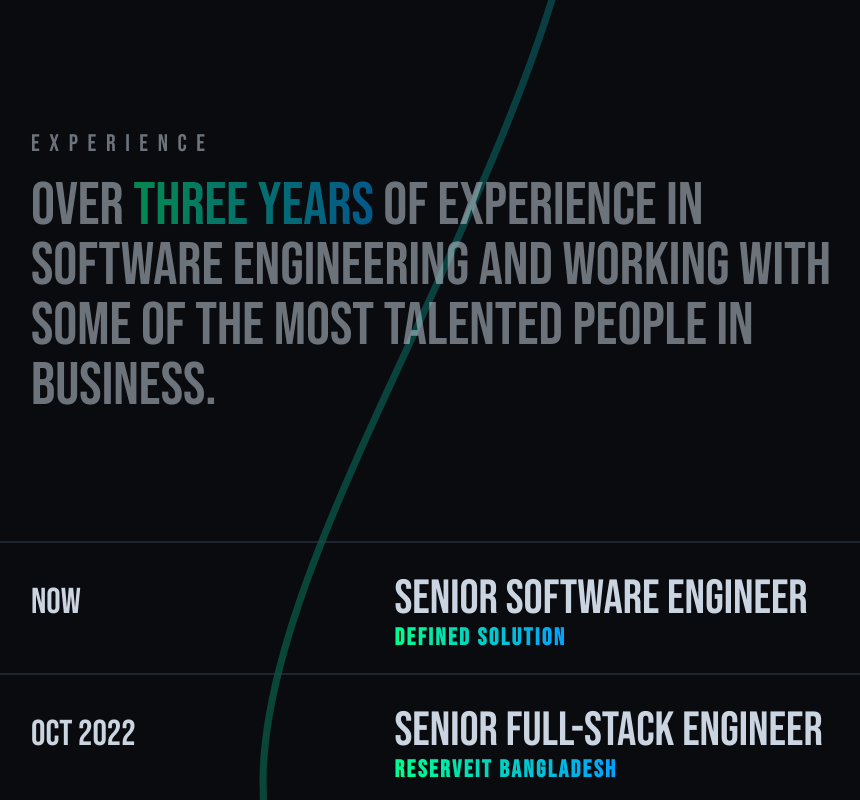
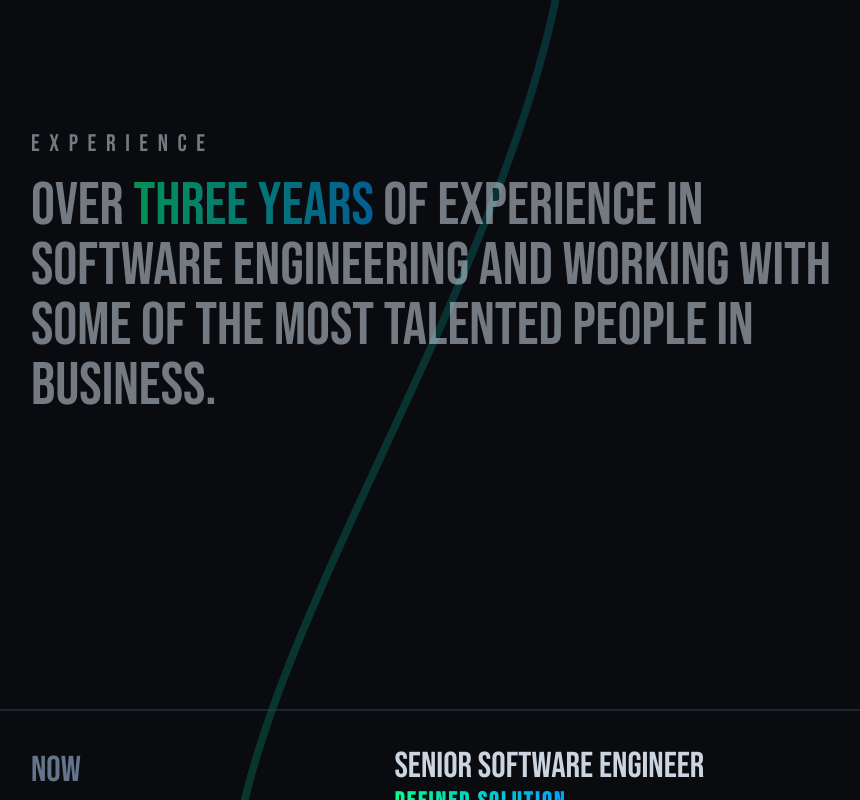
Before and after one commit to tam11a/v2.tam11a.dev, a Next.js app: page / in a window 1280 px wide. Shown: the part 2380-3180 px from the top of the page, without its empty margins (201-1061 px from the left). Built offline with nearby package versions, Linux system fonts and the light colour scheme.

Commit message:
updated: ui

```diff
--- a/src/app/(website)/components/about-me.tsx
+++ b/src/app/(website)/components/about-me.tsx
@@ -13,7 +13,7 @@ export default function AboutMe() {
 			<FadeOnScroll>
 				<motion.div className="space-y-4">
 					<h3 className="text-2xl tracking-[0.6rem] box">About Me</h3>
-					<p className="text-6xl child-gradient box">
+					<p className="text-4xl sm:text-6xl child-gradient box">
 						I&apos;m a software engineer with strong focus on{" "}
 						<span>software interface</span> & <span>digital experience</span>.
 					</p>
--- a/src/app/(website)/components/clients.tsx
+++ b/src/app/(website)/components/clients.tsx
@@ -14,7 +14,7 @@ export default function Clients() {
 				<FadeOnScroll>
 					<motion.div className="space-y-4">
 						<h3 className="text-2xl tracking-[0.6rem]">Clients</h3>
-						<p className="text-6xl child-gradient">
+						<p className="text-4xl sm:text-6xl child-gradient">
 							I worked with some <span>innovative</span> agencies and also with
 							some <span>amazing</span> clients independently to build their{" "}
 							<span>top-notch products</span>.
@@ -26,7 +26,7 @@ export default function Clients() {
 				<StringLine />
 				{clients.map((client, index) => (
 					<div key={index}>
-						<p className="text-6xl leading-[80%] w-full max-w-4xl px-10 mb-4 mx-auto">
+						<p className="text-4xl sm:text-6xl leading-[80%] w-full max-w-4xl px-10 mb-4 mx-auto">
 							{client}
 						</p>
 						{/* <hr className="border-slate-700" /> */}
--- a/src/app/(website)/components/experience.tsx
+++ b/src/app/(website)/components/experience.tsx
@@ -5,12 +5,12 @@ export default function Experience() {
 	return (
 		<section
 			id="experience"
-			className="flex flex-col justify-center mt-[20vh]  max-w-4xl px-10 mx-auto"
+			className="flex flex-col justify-center my-[20vh]  max-w-4xl px-10 mx-auto"
 		>
 			<FadeOnScroll>
 				<motion.div className="space-y-4">
 					<h3 className="text-2xl tracking-[0.6rem]">Experience</h3>
-					<p className="text-6xl child-gradient">
+					<p className="text-4xl sm:text-6xl child-gradient">
 						Over <span>Three years</span> of experience in software engineering
 						and working with some of the most talented people in business.
 					</p>
--- a/src/app/(website)/components/history.tsx
+++ b/src/app/(website)/components/history.tsx
@@ -34,17 +34,17 @@ export default function History() {
 				<div
 					key={index}
 					className={cn(
-						"pt-5"
+						"pt-1 md:pt-5"
 						// "hover:bg-gradient-logo hover:text-background "
 					)}
 				>
-					<div className="grid grid-cols-7 md:gap-8 text-5xl max-w-4xl mx-auto px-10 mb-5">
-						<p className="col-span-7 md:col-span-3 text-3xl md:text-4xl">
+					<div className="grid grid-cols-7 md:gap-8 text-3xl sm:text-4xl max-w-4xl mx-auto px-10 mb-5">
+						<p className="col-span-7 md:col-span-3 mb-2 md:mb-0 text-2xl text-slate-500 sm:text-4xl">
 							{job.date}
 						</p>
 						<p className="col-span-7 md:col-span-4 md:leading-8">
 							{job.title} <br />
-							<span className="text-gradient text-2xl font-semibold tracking-widest">
+							<span className="text-gradient text-xl sm:text-2xl font-semibold tracking-widest">
 								{job.company}
 							</span>
 						</p>
--- a/src/app/(website)/components/what-i-do.tsx
+++ b/src/app/(website)/components/what-i-do.tsx
@@ -18,9 +18,9 @@ export default function WhatIDo() {
 			{whatIDo.map((skill, index) => (
 				<div
 					key={index}
-					className="pt-5"
+					className="pt-3 sm:pt-5"
 				>
-					<p className="text-6xl leading-[80%] w-full max-w-4xl px-10 mb-7 mx-auto">
+					<p className="text-4xl sm:text-6xl leading-[80%] w-full max-w-4xl px-10 mb-5 sm:mb-7 mx-auto">
 						{skill}
 					</p>
 					<StringLine />
--- a/src/app/(website)/footer.tsx
+++ b/src/app/(website)/footer.tsx
@@ -49,7 +49,7 @@ export default function Footer() {
 				</div>
 				<div className="hidden md:inline md:col-span-2" />
 				<div className="col-span-6 md:col-span-2 flex flex-col text-3xl gap-4 md:items-end">
-					<div className="flex flex-col gap-3">
+					<div className="flex flex-col gap-3 mt-9 md:mt-0">
 						<Link
 							target="_blank"
 							href="mailto:ibrahimsadiktamim@gmail.com"
--- a/src/app/(website)/lines-svg.tsx
+++ b/src/app/(website)/lines-svg.tsx
@@ -1,9 +1,9 @@
 "use client";
 
-// import React from "react";
+// import { useEffect } from "react";
 
 export default function LinesSVG() {
-	// React.useEffect(() => {
+	// useEffect(() => {
 	// 	const svg = document.querySelector("svg.line-svg");
 	// 	const g = svg?.querySelector("g");
 	// 	const path = g?.querySelector("path");
@@ -32,45 +32,43 @@ export default function LinesSVG() {
 	// }, []);
 
 	return (
-		<div className="absolute top-0 right-0 w-auto h-full z-[-10] pointer-events-none select-none">
+		<div className="absolute top-0 right-0 w-auto h-full z-[-10] pointer-events-none select-none opacity-20">
 			<svg
 				preserveAspectRatio="xMidYMid meet"
 				viewBox="0 0 1728 8032"
 				fill="none"
-				xmlns="http://www.w3.org/2000/svg"
 				className="inline-block h-full line-svg"
 			>
-				<g clip-path="url(#clip0_18_7)">
+				<g clipPath="url(#clip0_18_7)">
 					<path
-						id="path-1"
-						opacity="0.06"
+						opacity="0.5"
 						d="M1735.5 -15C1723.5 385.5 281 571 479 1338C589.253 1765.09 1089 1784 1212 2204C1292.98 2480.5 1048 3082 659.5 3279.5C271 3477 18.4999 2982.5 274 2782.5C529.5 2582.5 975.5 2888.5 961 3409.5C946.5 3930.5 445 4565 445 4970C445 5476.52 688.5 5751.5 913 6106C1048.47 6319.91 1033.83 6663.85 720 7350.5C462 7915 1151.67 8131.17 1443.5 8093.5"
 						stroke="url(#paint0_linear_18_7)"
-						stroke-width="11"
+						strokeWidth="11"
 					/>
 					<path
-						opacity="0.06"
+						opacity="0.5"
 						d="M1115.5 -186C1103.5 214.5 281 571 479 1338C589.253 1765.09 1089 1784 1212 2204C1292.98 2480.5 1048 3082 659.5 3279.5C271 3477 18.4999 2982.5 274 2782.5C529.5 2582.5 975.5 2888.5 961 3409.5C946.5 3930.5 445 4565 445 4970C445 5476.52 688.5 5751.5 913 6106C1048.47 6319.91 1033.83 6663.85 720 7350.5C462 7915 992.666 8133.17 1284.5 8095.5"
 						stroke="url(#paint1_linear_18_7)"
-						stroke-width="11"
+						strokeWidth="11"
 					/>
 					<path
-						opacity="0.06"
+						opacity="0.5"
 						d="M684 -87.5C672 313 281 571 479 1338C589.253 1765.09 1089 1784 1212 2204C1292.98 2480.5 1048 3082 659.5 3279.5C271 3477 18.4999 2982.5 274 2782.5C529.5 2582.5 975.5 2888.5 961 3409.5C946.5 3930.5 445 4565 445 4970C445 5476.52 688.5 5751.5 913 6106C1048.47 6319.91 1033.83 6663.85 720 7350.5C462 7915 968.166 8241.67 1260 8204"
 						stroke="url(#paint2_linear_18_7)"
-						stroke-width="11"
+						strokeWidth="11"
 					/>
 					<path
-						opacity="0.06"
+						opacity="0.5"
 						d="M1260 8204C968.166 8241.67 462 7915 720 7350.5C1033.83 6663.85 1048.47 6319.91 913 6106C688.5 5751.5 445 5476.52 445 4970C445 4565 946.5 3930.5 961 3409.5C975.5 2888.5 529.5 2582.5 274 2782.5C18.4999 2982.5 271 3477 659.5 3279.5C1048 3082 1292.98 2480.5 1212 2204C1089 1784 589.253 1765.09 479 1338C266.641 886.221 490.975 448.007 215.5 -7"
 						stroke="url(#paint3_linear_18_7)"
-						stroke-width="11"
+						strokeWidth="11"
 					/>
 					<path
-						opacity="0.06"
+						opacity="0.5"
 						d="M1778.5 467.5C1766.5 868 281 571 479 1338C589.253 1765.09 1089 1784 1212 2204C1292.98 2480.5 1048 3082 659.5 3279.5C271 3477 18.4999 2982.5 274 2782.5C529.5 2582.5 975.5 2888.5 961 3409.5C946.5 3930.5 445 4565 445 4970C445 5476.52 688.5 5751.5 913 6106C1048.47 6319.91 1033.83 6663.85 720 7350.5C462 7915 917.666 8401.17 1209.5 8363.5"
 						stroke="url(#paint4_linear_18_7)"
-						stroke-width="11"
+						strokeWidth="11"
 					/>
 				</g>
 				<defs>
@@ -82,10 +80,10 @@ export default function LinesSVG() {
 						y2="-15"
 						gradientUnits="userSpaceOnUse"
 					>
-						<stop stop-color="#00FF8F" />
+						<stop stopColor="#00FF8F" />
 						<stop
 							offset="1"
-							stop-color="#00A1FF"
+							stopColor="#00A1FF"
 						/>
 					</linearGradient>
 					<linearGradient
@@ -96,10 +94,10 @@ export default function LinesSVG() {
 						y2="-186"
 						gradientUnits="userSpaceOnUse"
 					>
-						<stop stop-color="#00FF8F" />
+						<stop stopColor="#00FF8F" />
 						<stop
 							offset="1"
-							stop-color="#00A1FF"
+							stopColor="#00A1FF"
 						/>
 					</linearGradient>
 					<linearGradient
@@ -110,10 +108,10 @@ export default function LinesSVG() {
 						y2="-87.5"
 						gradientUnits="userSpaceOnUse"
 					>
-						<stop stop-color="#00FF8F" />
+						<stop stopColor="#00FF8F" />
 						<stop
 							offset="1"
-							stop-color="#00A1FF"
+							stopColor="#00A1FF"
 						/>
 					</linearGradient>
 					<linearGradient
@@ -124,10 +122,10 @@ export default function LinesSVG() {
 						y2="-7"
 						gradientUnits="userSpaceOnUse"
 					>
-						<stop stop-color="#00FF8F" />
+						<stop stopColor="#00FF8F" />
 						<stop
 							offset="1"
-							stop-color="#00A1FF"
+							stopColor="#00A1FF"
 						/>
 					</linearGradient>
 					<linearGradient
@@ -138,10 +136,10 @@ export default function LinesSVG() {
 						y2="467.5"
 						gradientUnits="userSpaceOnUse"
 					>
-						<stop stop-color="#00FF8F" />
+						<stop stopColor="#00FF8F" />
 						<stop
 							offset="1"
-							stop-color="#00A1FF"
+							stopColor="#00A1FF"
 						/>
 					</linearGradient>
 					<clipPath id="clip0_18_7">
```
